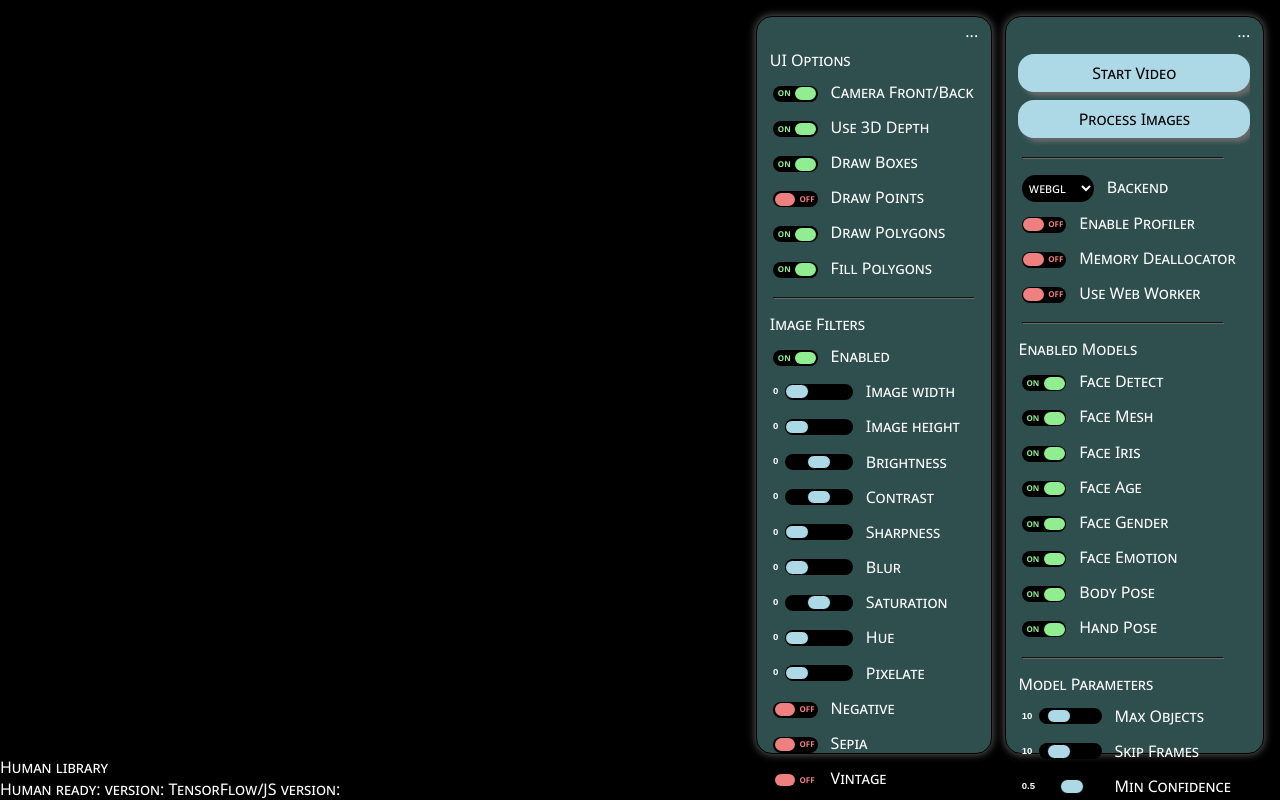
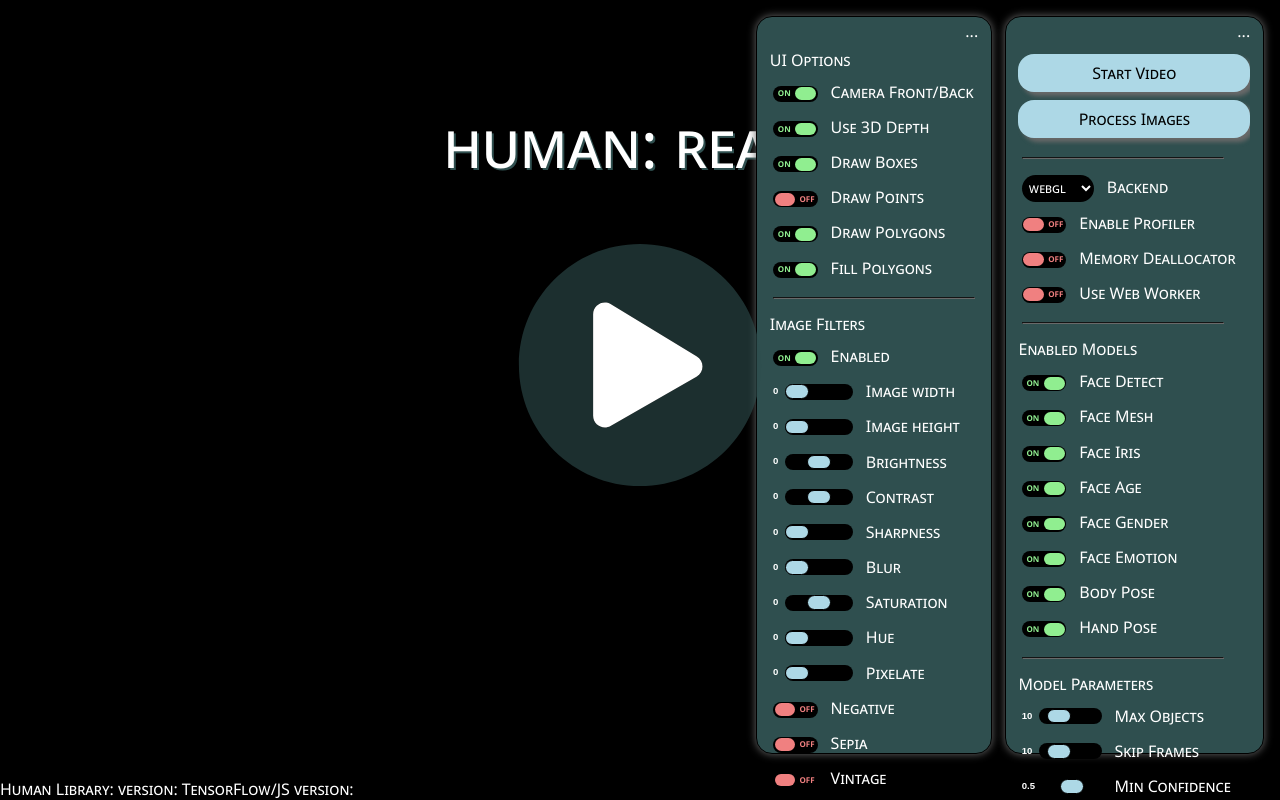
Before and after one commit to invisiblecao/human, a website with bundled scripts: page demo/index.html in a window 1280 px wide. Built offline with nearby package versions, Linux system fonts and the light colour scheme.

Commit message:
optimized demo

```diff
--- a/demo/browser.js
+++ b/demo/browser.js
@@ -6,9 +6,9 @@
 
 // ui options
 const ui = {
-  baseColor: 'rgba(173, 216, 230, 0.3)', // this is 'lightblue', just with alpha channel
-  baseBackground: 'rgba(50, 50, 50, 1)', // this is 'lightblue', just with alpha channel
-  baseLabel: 'rgba(173, 216, 230, 0.9)',
+  baseColor: 'rgba(173, 216, 230, 0.3)', // 'lightblue' with light alpha channel
+  baseBackground: 'rgba(50, 50, 50, 1)', // 'grey'
+  baseLabel: 'rgba(173, 216, 230, 0.9)', // 'lightblue' with dark alpha channel
   baseFontProto: 'small-caps {size} "Segoe UI"',
   baseLineWidth: 16,
   baseLineHeightProto: 2,
@@ -88,6 +88,11 @@
   if (ui.console) console.log(...msg);
 };
 
+const status = (msg) => {
+  // eslint-disable-next-line no-console
+  document.getElementById('status').innerText = msg;
+};
+
 // draws processed results and starts processing of a next frame
 function drawResults(input, result, canvas) {
   // update fps data
@@ -131,13 +136,15 @@
   const output = document.getElementById('log');
   const live = video.srcObject ? ((video.srcObject.getVideoTracks()[0].readyState === 'live') && (video.readyState > 2) && (!video.paused)) : false;
   let msg = `Setting up camera: live: ${live} facing: ${ui.facing ? 'front' : 'back'}`;
+  status('starting camera');
   output.innerText += `\n${msg}`;
   log(msg);
   // setup webcam. note that navigator.mediaDevices requires that page is accessed via https
   if (!navigator.mediaDevices) {
-    msg = 'Camera access not supported';
+    msg = 'camera access not supported';
     output.innerText += `\n${msg}`;
     log(msg);
+    status(msg);
     return null;
   }
   let stream;
@@ -148,6 +155,7 @@
     });
   } catch (err) {
     output.innerText += '\nCamera permission denied';
+    status('camera permission denied');
     log(err);
   }
   if (stream) video.srcObject = stream;
@@ -250,11 +258,13 @@
   ui.baseFont = ui.baseFontProto.replace(/{size}/, '1.2rem');
   ui.baseLineHeight = ui.baseLineHeightProto;
   if ((video.srcObject !== null) && !video.paused) {
-    document.getElementById('log').innerText += '\nPaused ...';
+    document.getElementById('play').style.display = 'block';
+    status('paused');
     video.pause();
   } else {
     await setupCamera();
-    document.getElementById('log').innerText += '\nStarting Human Library ...';
+    document.getElementById('play').style.display = 'none';
+    status('');
     video.play();
   }
   runHumanDetect(video, canvas);
@@ -262,6 +272,7 @@
 
 // just initialize everything and call main function
 async function detectSampleImages() {
+  document.getElementById('play').style.display = 'none';
   config.videoOptimized = false;
   ui.baseFont = ui.baseFontProto.replace(/{size}/, `${1.2 * ui.columns}rem`);
   ui.baseLineHeight = ui.baseLineHeightProto * ui.columns;
@@ -273,8 +284,9 @@
 
 function setupMenu() {
   menu = new Menu(document.body, '...', { top: '1rem', right: '1rem' });
-  menu.addButton('Start Video', 'Pause Video', (evt) => detectVideo(evt));
+  const btn = menu.addButton('Start Video', 'Pause Video', () => detectVideo());
   menu.addButton('Process Images', 'Process Images', () => detectSampleImages());
+  document.getElementById('play').addEventListener('click', () => btn.click());
 
   menu.addHTML('<hr style="min-width: 200px; border-style: inset; border-color: dimgray">');
   menu.addList('Backend', ['cpu', 'webgl', 'wasm', 'webgpu'], config.backend, (val) => config.backend = val);
@@ -354,9 +366,15 @@
 async function main() {
   log('Human demo starting ...');
   setupMenu();
-  const msg = `Human ready: version: ${human.version} TensorFlow/JS version: ${human.tf.version_core}`;
-  document.getElementById('log').innerText += '\n' + msg;
+  const msg = `Human Library: version: ${human.version} TensorFlow/JS version: ${human.tf.version_core}`;
+  document.getElementById('log').innerText = msg;
+  status('loading');
   log(msg);
+  await human.load();
+  status('initializing');
+  const warmup = new ImageData(50, 50);
+  await human.detect(warmup);
+  status('human: ready');
 }
 
 window.onload = main;
--- a/demo/index.html
+++ b/demo/index.html
@@ -19,10 +19,17 @@
     <script src="./browser.js" type="module"></script>
   </head>
   <body style="margin: 0; background: black; color: white; font-family: 'Segoe UI'; font-size: 16px; font-variant: small-caps; overflow-x: hidden">
+    <div id="play" style="position: absolute; width: 250px; height: 250px; z-index: 25; top: 30%; left: 50%; margin-left: -125px">
+      <svg xmlns="http://www.w3.org/2000/svg" viewBox="0 0 512 512">
+        <path d="M256 8C119 8 8 119 8 256s111 248 248 248 248-111 248-248S393 8 256 8zm115.7 272l-176 101c-15.8 8.8-35.7-2.5-35.7-21V152c0-18.4 19.8-29.8 35.7-21l176 107c16.4 9.2 16.4 32.9 0 42z" style="fill:darkslategray; cursor:pointer; opacity: 0.6"/>
+        <path d="M371.7 280l-176 101c-15.8 8.8-35.7-2.5-35.7-21V152c0-18.4 19.8-29.8 35.7-21l176 107c16.4 9.2 16.4 32.9 0 42z" style="fill:white; cursor:pointer"/>
+      </svg>
+    </div>
+    <div id="status" style="position: absolute; width: 100vw; top: 100px; text-align: center; font-size: 4rem; font-weight: 100; text-shadow: 2px 2px darkslategrey;"></div>
     <video id="video" playsinline style="display: none"></video>
     <image id="image" src="" style="display: none"></video>
-    <canvas id="canvas" style="margin: 0 auto"></canvas>
+    <canvas id="canvas" style="margin: 0 auto; width: 100%"></canvas>
     <div id="samples" style="display: flex; flex-wrap: wrap"></div>
-    <div id="log" style="position: fixed; bottom: 0">Human library</div>
+    <div id="log" style="position: fixed; bottom: 0"></div>
   </body>
 </html>
--- a/demo/menu.js
+++ b/demo/menu.js
@@ -164,6 +164,7 @@
         item.style.display = this.hidden ? 'none' : 'block';
       }
     });
+    return el;
   }
 
   addLabel(title) {
@@ -172,6 +173,7 @@
     el.id = this.newID;
     el.innerHTML = title;
     this.container.appendChild(el);
+    return el;
   }
 
   addBool(title, object, variable, callback) {
@@ -183,6 +185,7 @@
       object[variable] = evt.target.checked;
       if (callback) callback(evt.target.checked);
     });
+    return el;
   }
 
   async addList(title, items, selected, callback) {
@@ -201,6 +204,7 @@
     el.addEventListener('change', (evt) => {
       if (callback) callback(items[evt.target.selectedIndex]);
     });
+    return el;
   }
 
   addRange(title, object, variable, min, max, step, callback) {
@@ -213,6 +217,7 @@
       evt.target.setAttribute('value', evt.target.value);
       if (callback) callback(evt.target.value);
     });
+    return el;
   }
 
   addHTML(html) {
@@ -221,6 +226,7 @@
     el.id = this.newID;
     if (html) el.innerHTML = html;
     this.container.appendChild(el);
+    return el;
   }
 
   addButton(titleOn, titleOff, callback) {
@@ -238,6 +244,7 @@
       else el.innerText = titleOn;
       if (callback) callback(el.innerText !== titleOn);
     });
+    return el;
   }
 
   addValue(title, val, suffix = '') {
@@ -246,6 +253,7 @@
     el.id = `menu-val-${title}`;
     el.innerText = `${title}: ${val}${suffix}`;
     this.container.appendChild(el);
+    return el;
   }
 
   // eslint-disable-next-line class-methods-use-this
@@ -262,6 +270,7 @@
     el.id = this.newID;
     el.innerHTML = `<font color=${theme.chartColor}>${title}</font><canvas id="menu-canvas-${id}" class="menu-chart-canvas" width="${width}px" height="${height}px"></canvas>`;
     this.container.appendChild(el);
+    return el;
   }
 
   // eslint-disable-next-line class-methods-use-this
--- a/src/human.js
+++ b/src/human.js
@@ -184,12 +184,12 @@
       if (input instanceof ImageData) ctx.putImageData(input, 0, 0);
       else ctx.drawImage(input, 0, 0, originalWidth, originalHeight, 0, 0, this.inCanvas.width, this.inCanvas.height);
       if (this.config.filter.enabled) {
-        if (!this.outCanvas || (this.inCanvas.width !== this.outCanvas.width) || (this.inCanvas.height !== this.outCanvas.height)) {
+        if (!this.fx || !this.outCanvas || (this.inCanvas.width !== this.outCanvas.width) || (this.inCanvas.height !== this.outCanvas.height)) {
           this.outCanvas = (typeof OffscreenCanvas !== 'undefined') ? new OffscreenCanvas(this.inCanvas.width, this.inCanvas.height) : document.createElement('canvas');
           if (this.outCanvas.width !== this.inCanvas.width) this.outCanvas.width = this.inCanvas.width;
           if (this.outCanvas.height !== this.inCanvas.height) this.outCanvas.height = this.inCanvas.height;
+          this.fx = (tf.ENV.flags.IS_BROWSER && (typeof document !== 'undefined')) ? new fxImage.Canvas({ canvas: this.outCanvas }) : null;
         }
-        if (!this.fx) this.fx = (tf.ENV.flags.IS_BROWSER && (typeof document !== 'undefined')) ? new fxImage.Canvas({ canvas: this.outCanvas }) : null;
         this.fx.reset();
         this.fx.addFilter('brightness', this.config.filter.brightness); // must have at least one filter enabled
         if (this.config.filter.contrast !== 0) this.fx.addFilter('contrast', this.config.filter.contrast);
```
